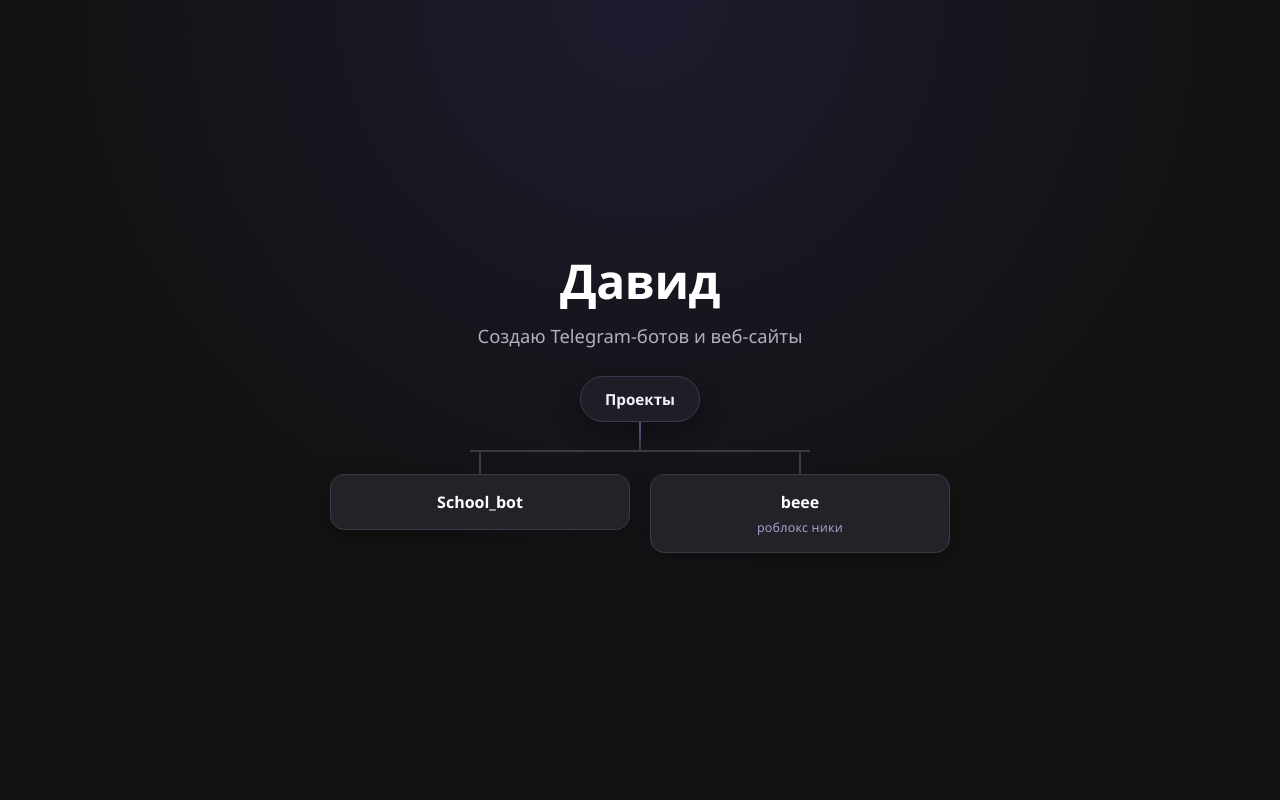
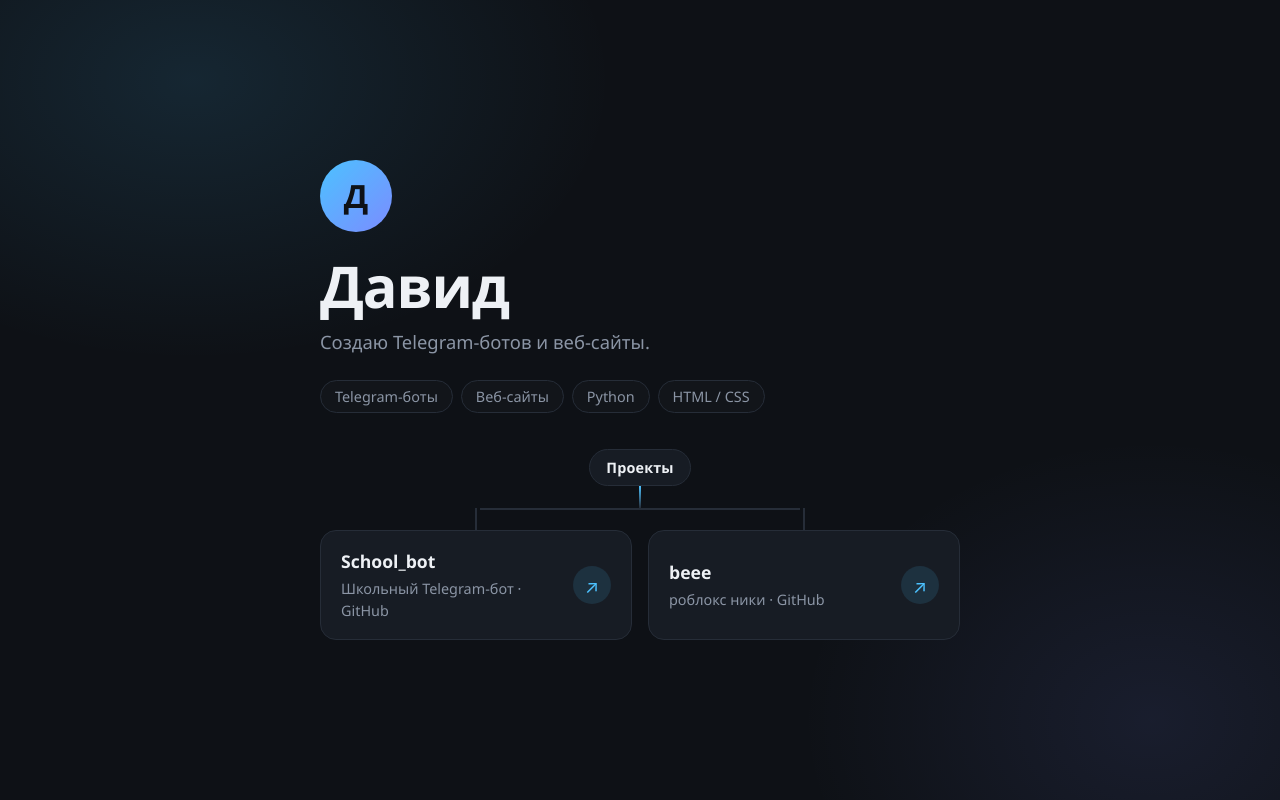
Before and after one commit to vilkatanos456-commits/vilkatanos456-commits.github.io, a plain HTML site: page index.html in a window 1280 px wide. Drawn offline with Linux system fonts and the light colour scheme.

Commit message:
Update index.html with new content and styles

```diff
--- a/index.html
+++ b/index.html
@@ -3,182 +3,260 @@
 <head>
 <meta charset="UTF-8">
 <meta name="viewport" content="width=device-width, initial-scale=1.0">
-    <title>Моё Портфолио</title>
+<title>Давид — Telegram-боты и веб-сайты</title>
 <style>
-        * {
-            box-sizing: border-box;
+    :root {
+        --bg: #0e1116;
+        --surface: #171c24;
+        --line: #262d38;
+        --text: #eef1f5;
+        --muted: #8b95a5;
+        --accent: #4cc2ff;
+        --accent-2: #7b8cff;
     }
 
+    * { box-sizing: border-box; }
+
     body {
-            background: radial-gradient(circle at top, #1d1b2e 0%, #121212 60%);
-            color: #ffffff;
-            font-family: 'Segoe UI', Tahoma, Geneva, Verdana, sans-serif;
-            display: flex;
-            flex-direction: column;
-            align-items: center;
-            justify-content: center;
         min-height: 100vh;
         margin: 0;
-            padding: 32px 16px;
+        background:
+            radial-gradient(600px 400px at 15% 10%, rgba(76,194,255,.12), transparent 70%),
+            radial-gradient(500px 400px at 90% 90%, rgba(123,140,255,.10), transparent 70%),
+            var(--bg);
+        color: var(--text);
+        font-family: 'Segoe UI', system-ui, -apple-system, sans-serif;
+        display: grid;
+        place-items: center;
+        padding: 32px 20px;
     }
 
-        .hero {
-            text-align: center;
+    main {
+        width: 100%;
         max-width: 640px;
-            margin-bottom: 28px;
+        animation: rise .7s ease both;
+    }
+
+    .avatar {
+        width: 72px;
+        height: 72px;
+        border-radius: 50%;
+        display: grid;
+        place-items: center;
+        font-size: 2rem;
+        font-weight: 700;
+        color: #0e1116;
+        background: linear-gradient(135deg, var(--accent), var(--accent-2));
+        margin-bottom: 24px;
     }
 
     h1 {
-            font-size: 3rem;
-            margin: 0 0 10px;
-            letter-spacing: -0.5px;
+        font-size: clamp(2.4rem, 8vw, 3.6rem);
+        line-height: 1.05;
+        margin: 0 0 12px;
+        letter-spacing: -0.02em;
     }
 
-        p.subtitle {
-            color: #b0b0be;
-            margin: 0;
+    .lead {
+        color: var(--muted);
         font-size: 1.15rem;
+        line-height: 1.5;
+        margin: 0 0 24px;
     }
 
+    .tags {
+        display: flex;
+        flex-wrap: wrap;
+        gap: 8px;
+        margin: 0 0 36px;
+        padding: 0;
+        list-style: none;
+    }
+
+    .tags li {
+        padding: 6px 14px;
+        border: 1px solid var(--line);
+        border-radius: 999px;
+        font-size: .9rem;
+        color: var(--muted);
+        background: rgba(255,255,255,.02);
+    }
+
+    /* Дерево проектов */
     .tree {
         display: flex;
         flex-direction: column;
         align-items: center;
-            width: 100%;
-            max-width: 680px;
     }
 
-        .root-node {
-            background: #1e1e26;
-            border: 1px solid #3c3a52;
-            color: #f3f2ff;
-            padding: 12px 24px;
+    .tree-root {
+        padding: 8px 16px;
         border-radius: 999px;
+        background: var(--surface);
+        border: 1px solid var(--line);
+        color: var(--text);
+        font-size: .9rem;
         font-weight: 600;
-            font-size: 0.95rem;
-            box-shadow: 0 8px 24px rgba(0, 0, 0, 0.35);
+        letter-spacing: .01em;
     }
 
-        .trunk {
+    .tree-stem {
         width: 2px;
-            height: 28px;
-            background: linear-gradient(to bottom, #5a5585, #3a3a44);
+        height: 22px;
+        background: linear-gradient(to bottom, var(--accent), var(--line));
     }
 
-        .branches {
+    .tree-branches {
         position: relative;
-            display: flex;
-            gap: 20px;
-            justify-content: center;
-            flex-wrap: wrap;
+        display: grid;
+        grid-template-columns: repeat(2, minmax(0, 1fr));
+        gap: 16px;
         width: 100%;
-            padding-top: 24px;
+        padding-top: 22px;
     }
 
-        .branches::before {
+    .tree-branches::before {
         content: "";
         position: absolute;
         top: 0;
         left: 25%;
         right: 25%;
         height: 2px;
-            background: #3a3a44;
+        background: var(--line);
     }
 
-        .branch {
+    .tree-node {
         position: relative;
         display: flex;
-            flex-direction: column;
-            align-items: center;
-            flex: 1 1 240px;
-            max-width: 300px;
     }
 
-        .branch::before {
+    .tree-node::before {
         content: "";
         position: absolute;
-            top: -24px;
+        top: -22px;
+        left: 50%;
+        transform: translateX(-50%);
         width: 2px;
-            height: 24px;
-            background: #3a3a44;
+        height: 22px;
+        background: var(--line);
     }
 
-        .btn {
+    .project {
+        width: 100%;
         display: flex;
-            flex-direction: column;
         align-items: center;
-            gap: 6px;
-            width: 100%;
-            background-color: #222229;
-            color: #ffffff;
-            padding: 16px 22px;
+        justify-content: space-between;
+        gap: 14px;
+        padding: 18px 20px;
+        background: var(--surface);
+        border: 1px solid var(--line);
+        border-radius: 16px;
+        color: var(--text);
         text-decoration: none;
-            border-radius: 14px;
-            font-weight: 600;
-            transition: 0.25s ease;
-            border: 1px solid #3b3b47;
-            box-shadow: 0 6px 20px rgba(0, 0, 0, 0.25);
+        transition: border-color .25s, transform .25s, box-shadow .25s;
     }
 
-        .btn:hover {
-            background-color: #2d2d38;
-            border-color: #6f68b8;
-            box-shadow: 0 10px 26px rgba(111, 104, 184, 0.22);
+    .project:hover,
+    .project:focus-visible {
+        border-color: var(--accent);
         transform: translateY(-3px);
+        box-shadow: 0 12px 32px rgba(76,194,255,.12);
+        outline: none;
     }
 
-        .btn-label {
-            font-size: 0.78rem;
-            font-weight: 500;
-            color: #a4a0c9;
-            letter-spacing: 0.2px;
+    .project strong {
+        display: block;
+        font-size: 1.1rem;
+        margin-bottom: 4px;
+    }
+
+    .project span {
+        color: var(--muted);
+        font-size: .9rem;
+        line-height: 1.35;
+    }
+
+    .arrow {
+        flex: none;
+        width: 38px;
+        height: 38px;
+        border-radius: 50%;
+        display: grid;
+        place-items: center;
+        background: rgba(76,194,255,.12);
+        color: var(--accent);
+        font-size: 1.15rem;
+        transition: transform .25s;
+    }
+
+    .project:hover .arrow { transform: translate(3px, -3px); }
+
+    @keyframes rise {
+        from { opacity: 0; transform: translateY(16px); }
+        to   { opacity: 1; transform: none; }
     }
 
     @media (max-width: 560px) {
-            h1 {
-                font-size: 2.3rem;
+        .tree-branches {
+            grid-template-columns: 1fr;
+            gap: 12px;
+            padding-top: 0;
         }
-            .branches {
-                flex-direction: column;
-                align-items: center;
-                padding-top: 0;
-                gap: 14px;
-            }
-            .branches::before,
-            .branch::before {
+        .tree-branches::before,
+        .tree-node::before {
             display: none;
         }
-            .branch {
-                max-width: 100%;
-                width: 100%;
+        .tree-stem {
+            height: 16px;
         }
+    }
+
+    @media (prefers-reduced-motion: reduce) {
+        main { animation: none; }
+        .project, .arrow { transition: none; }
     }
 </style>
 </head>
 <body>
+<main>
+    <div class="avatar" aria-hidden="true">Д</div>
 
-    <div class="hero">
     <h1>Давид</h1>
-        <p class="subtitle">Создаю Telegram-ботов и веб-сайты</p>
+    <p class="lead">Создаю Telegram-ботов и веб-сайты.</p>
+
+    <ul class="tags">
+        <li>Telegram-боты</li>
+        <li>Веб-сайты</li>
+        <li>Python</li>
+        <li>HTML / CSS</li>
+    </ul>
+
+    <div class="tree" aria-label="Дерево проектов">
+        <div class="tree-root">Проекты</div>
+        <div class="tree-stem" aria-hidden="true"></div>
+
+        <div class="tree-branches">
+            <div class="tree-node">
+                <a class="project" href="https://github.com/vilkatanos456-commits/School_bot" target="_blank" rel="noopener">
+                    <div>
+                        <strong>School_bot</strong>
+                        <span>Школьный Telegram-бот · GitHub</span>
+                    </div>
+                    <div class="arrow" aria-hidden="true">↗</div>
+                </a>
             </div>
 
-    <div class="tree">
-        <div class="root-node">Проекты</div>
-        <div class="trunk"></div>
-        <div class="branches">
-            <div class="branch">
-                <a href="https://github.com/vilkatanos456-commits/School_bot" class="btn" target="_blank" rel="noopener">
-                    <span>School_bot</span>
-                </a>
+            <div class="tree-node">
+                <a class="project" href="https://github.com/vilkatanos456-commits/beee" target="_blank" rel="noopener">
+                    <div>
+                        <strong>beee</strong>
+                        <span>роблокс ники · GitHub</span>
                     </div>
-            <div class="branch">
-                <a href="https://github.com/vilkatanos456-commits/beee" class="btn" target="_blank" rel="noopener">
-                    <span>beee</span>
-                    <span class="btn-label">роблокс ники</span>
+                    <div class="arrow" aria-hidden="true">↗</div>
                 </a>
             </div>
         </div>
     </div>
-
+</main>
 </body>
 </html>
```
Lines whose indentation alone changed are shown as unchanged.
